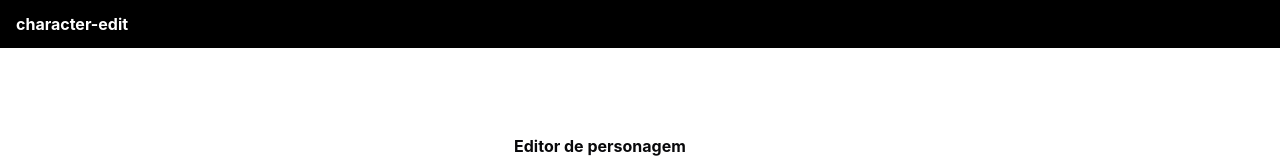
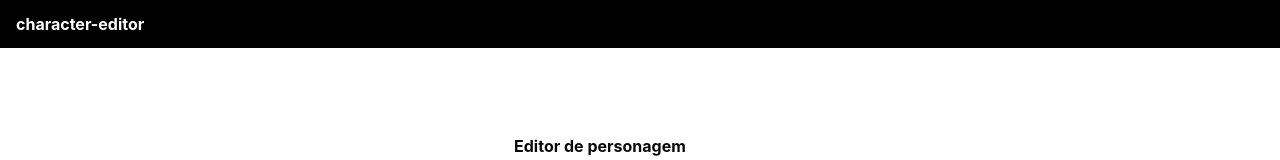
Before and after one commit to Grupo-LADA/character-editor, a React (Vite) app: page / in a window 1280 px wide. Shown: the top 160 px of the page. Built offline with nearby package versions, Linux system fonts and the light colour scheme.

Commit message:
fix: title and devmode fixes

```diff
--- a/src/components/shared/navigation/Navbar/Navbar.tsx
+++ b/src/components/shared/navigation/Navbar/Navbar.tsx
@@ -5,7 +5,7 @@ export default function Navbar() {
     <header className="fixed flex h-12 w-full items-center justify-between gap-2 bg-black px-4 text-white">
       <nav className="flex flex-row">
         <Link to="/" className="font-bold">
-          character-edit
+          character-editor
         </Link>
       </nav>
     </header>
--- a/src/routes/__root.tsx
+++ b/src/routes/__root.tsx
@@ -1,14 +1,14 @@
+import Navbar from '../components/shared/navigation/Navbar'
+import { TanstackDevtools } from '@tanstack/react-devtools'
 import { Outlet, createRootRoute } from '@tanstack/react-router'
 import { TanStackRouterDevtoolsPanel } from '@tanstack/react-router-devtools'
-import { TanstackDevtools } from '@tanstack/react-devtools'
-
-import Navbar from '../components/shared/navigation/Navbar'
 
 export const Route = createRootRoute({
   component: () => (
     <>
       <Navbar />
       <Outlet />
+      {import.meta.env.DEV && (
         <TanstackDevtools
           config={{
             position: 'bottom-left',
@@ -20,6 +20,7 @@ export const Route = createRootRoute({
             },
           ]}
         />
+      )}
     </>
   ),
 })
```
Also changed, not shown: 1 other file (tests, documents, lock files or other folders). Lines whose indentation alone changed are shown as unchanged.
